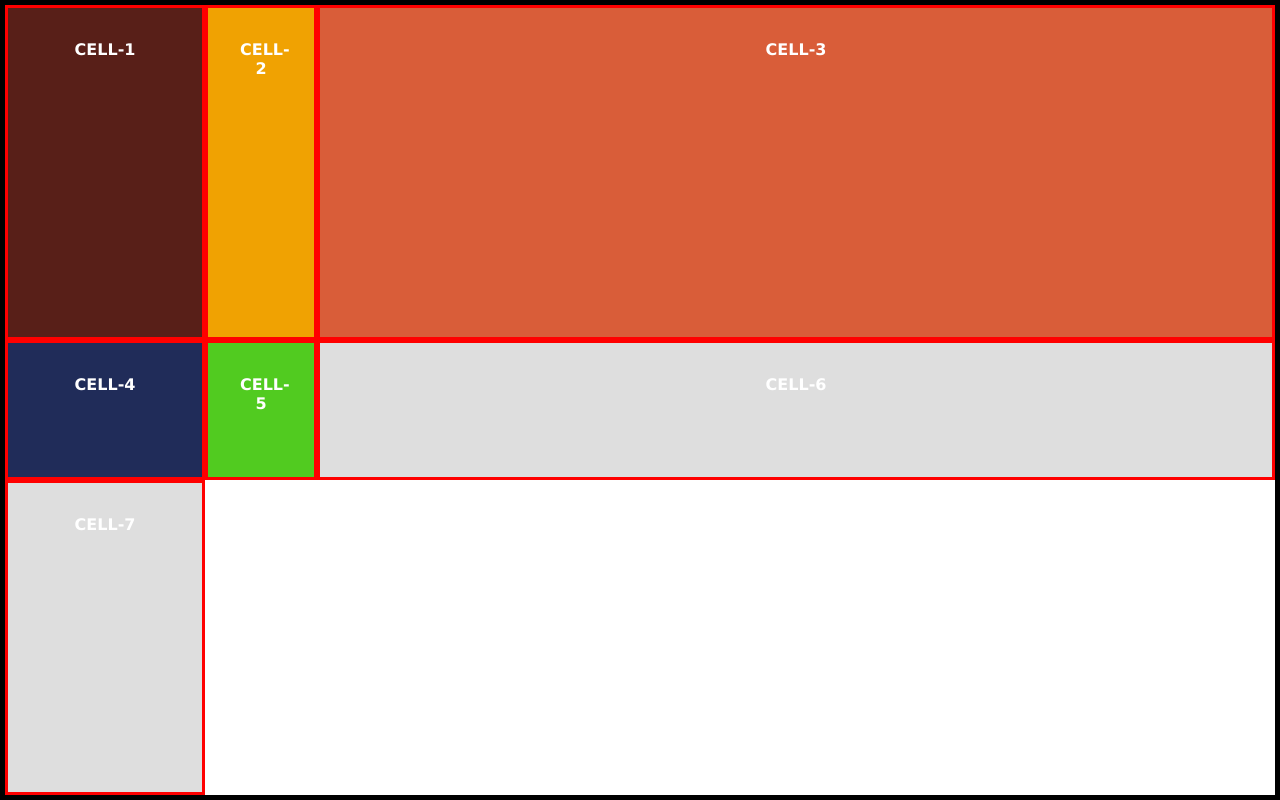
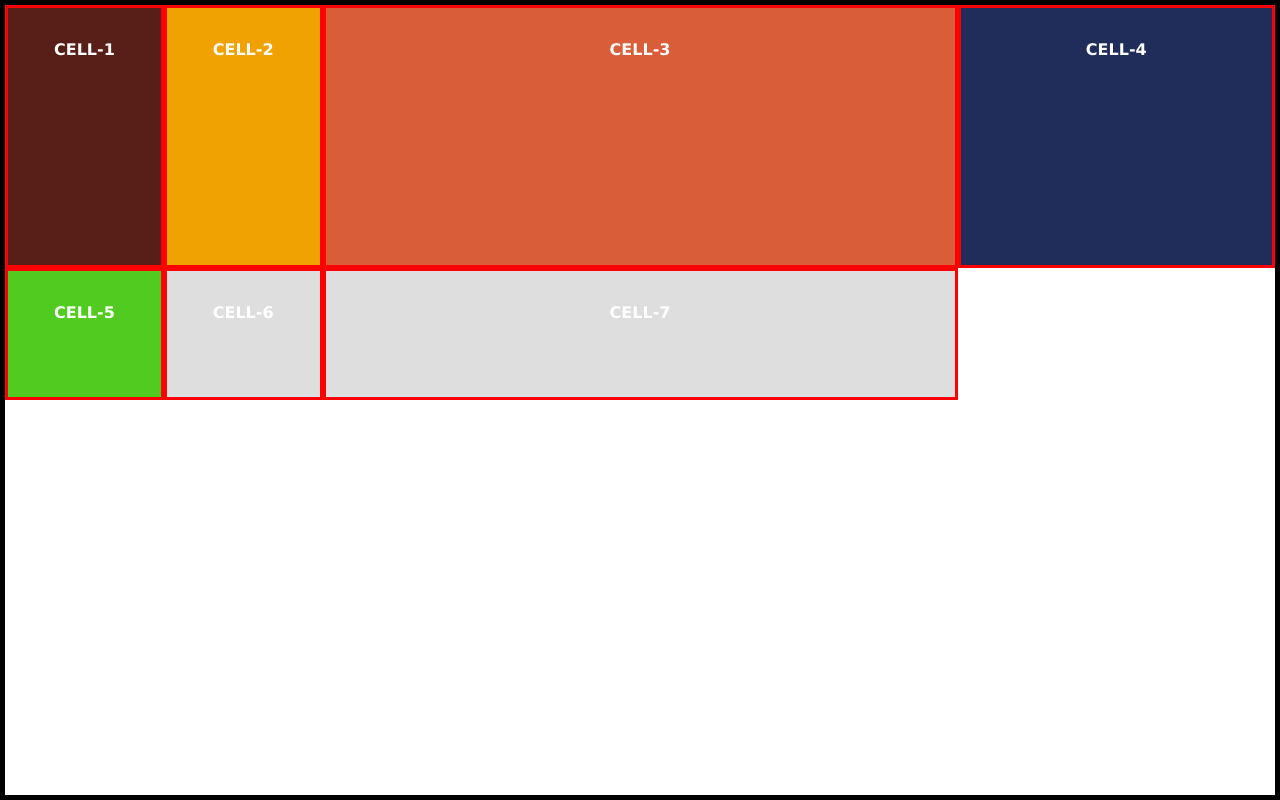
Before and after one commit to indraworks/NEW_HTML_SMILGA_BRAD, a plain HTML site: page tutorial/index.html in a window 1280 px wide. Drawn offline with Linux system fonts and the light colour scheme.

Commit message:
309.fr units

```diff
--- a/tutorial/style.css
+++ b/tutorial/style.css
@@ -21,8 +21,8 @@ body {
   display: grid;
   /* height: wajib diset dulu agat auto pada rows bisa aktif !  */
   height: 100vh;
-  grid-template-columns: 200px 7rem auto;
-  grid-template-rows: auto 140px auto;
+  grid-template-columns: 1fr 1fr 4fr 2fr;
+  grid-template-rows: 2fr 1fr 3fr;
 }
 
 /* utk cell dia wraper ke cell-* dibawahnya
@@ -53,3 +53,4 @@ pembungkus dgn border orange
 .cell-5 {
   background: #51cb20;
 }
+/*  */
```
Also changed, not shown: fraction_fr_units.txt (added).
